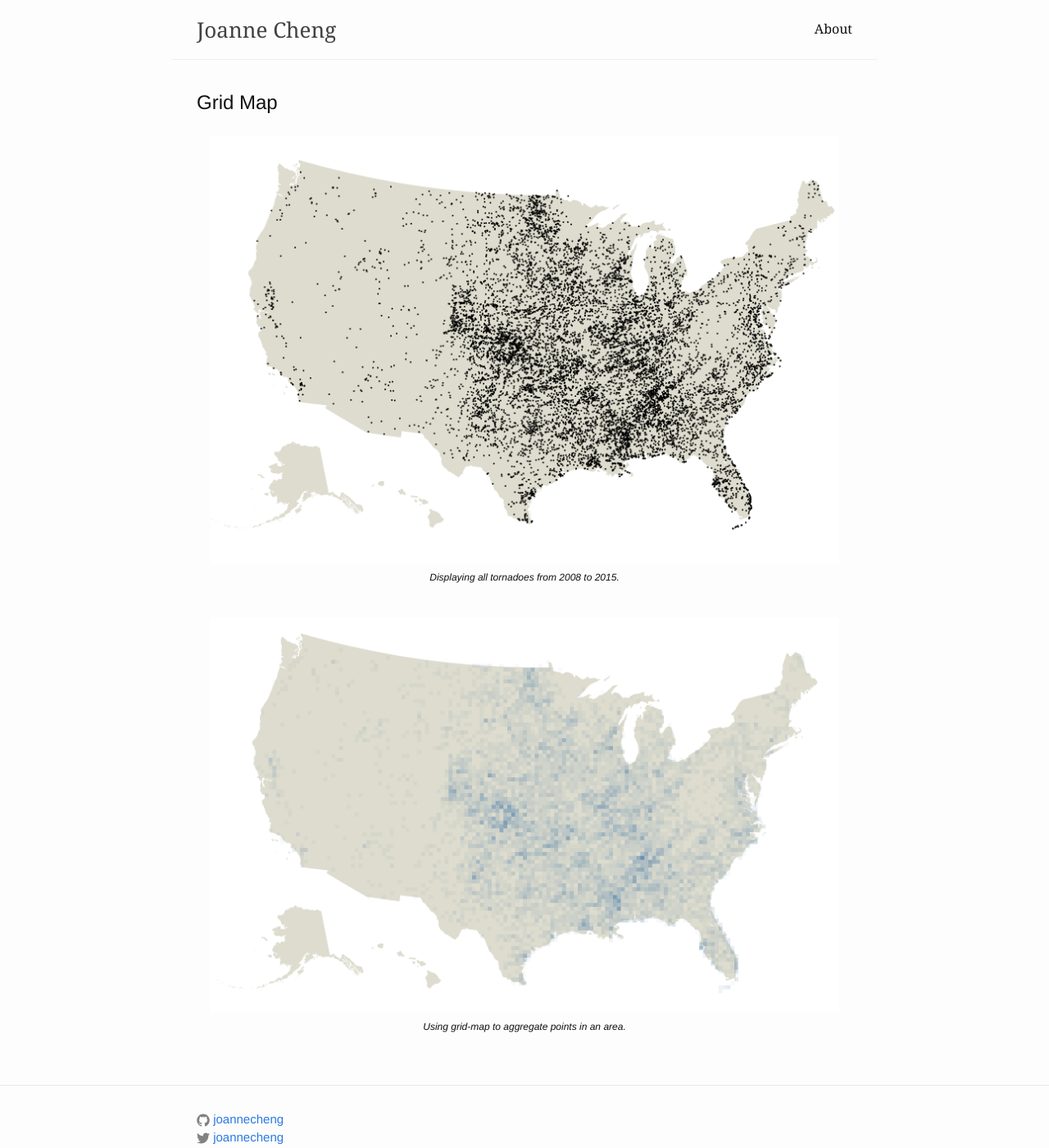
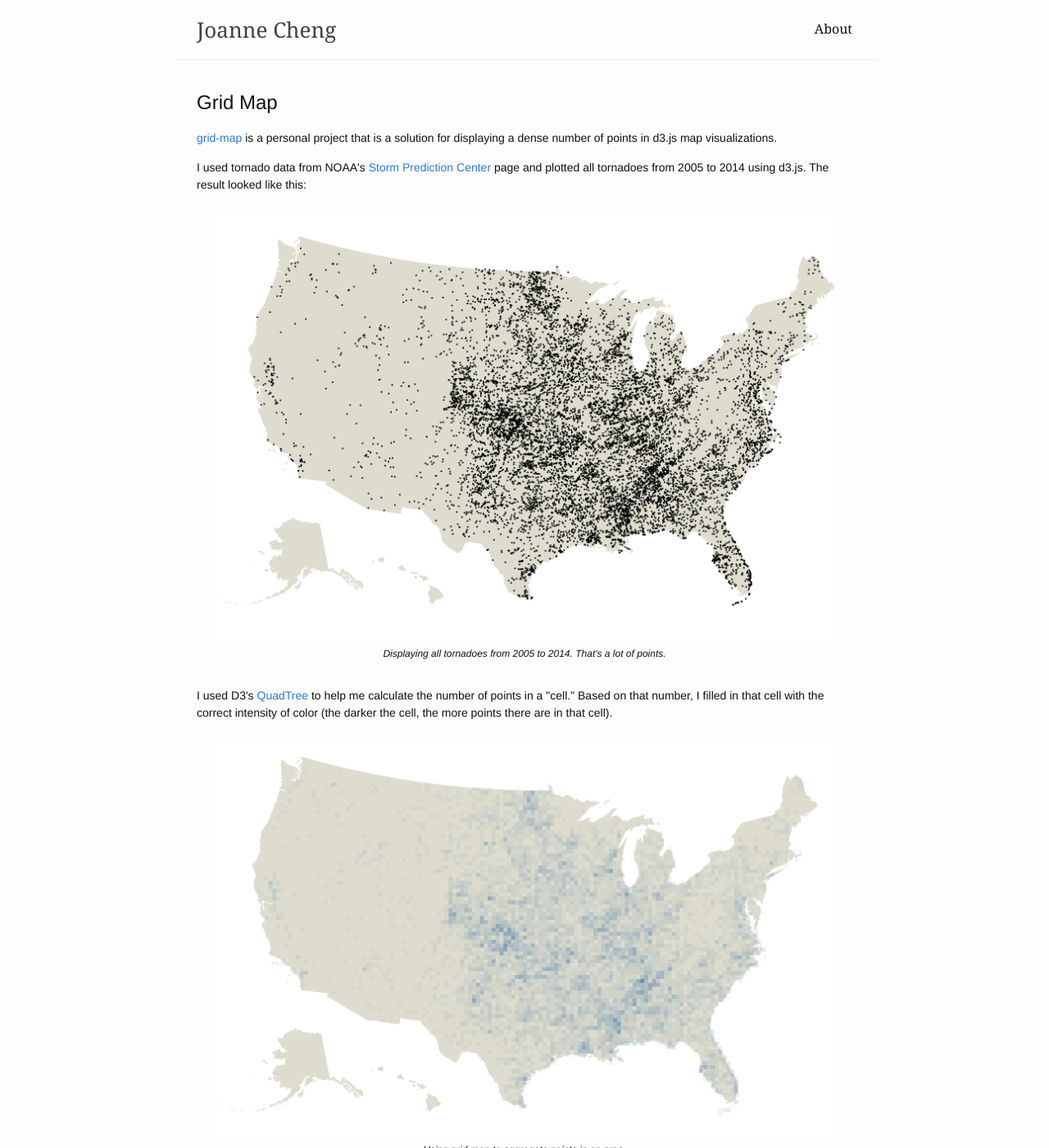
Before and after one commit to joannecheng/joannecheng.github.io, a Jekyll site: the page built from projects/grid-map.html, in a window 1280 px wide and 1400 px high. Shown: the whole window at 82% size. Built offline with Jekyll 4.4.1, drawn with Linux system fonts in a browser that asks for light colours; nearby versions of some CDN libraries; library files that are not in the unit come from our copies; some of the changed text lies outside the part shown.

Commit message:
Update grid map description

```diff
--- a/projects/grid-map.html
+++ b/projects/grid-map.html
@@ -5,27 +5,57 @@ layout: default
 <h2>Grid Map</h2>
 
 <div class="f6">
+  <p>
+    <a href="https://github.com/joannecheng/grid_map">grid-map
+    </a>
+    is a personal project that is a solution
+    for displaying a dense number of points in d3.js map visualizations.
+
+  <p>
+    I used tornado data from NOAA's
+    <a href="http://www.spc.noaa.gov/wcm/">
+      Storm Prediction Center
+    </a>
+    page and plotted all tornadoes from 2005 to 2014 using d3.js.
+    The result looked like this:
+  </p>
+
   <section class="center pt2 pb4 mw7">
     <img
       class="pb2"
       src="/assets/img/grid-map/tornadoes-aggregated-before.png"
-      title="All tornadoes from 2008-2015"
-      alt="All tornadoes from 2008-2015" />
+      title="All tornadoes from 2005-2014"
+      alt="All tornadoes from 2005-2014" />
 
     <div class="f7 i tc">
-      Displaying all tornadoes from 2008 to 2015.
+      Displaying all tornadoes from 2005 to 2014. That's a lot of points.
     </div>
   </section>
+
+  <p>
+    I used D3's <a href="https://github.com/d3/d3-quadtree">QuadTree</a> to
+    help me calculate the number of points in a "cell."
+    Based on that number,
+    I filled in that cell with the correct intensity of color (the darker the
+    cell, the more points there are in that cell).
+  </p>
 
   <section class="center pt2 pb4 mw7">
     <img
       class="pb2"
       src="/assets/img/grid-map/tornadoes-aggregated-after.png"
-      title="All tornadoes from 2008-2015"
-      alt="All tornadoes from 2008-2015" />
+      title="All tornadoes from 2005-2014"
+      alt="All tornadoes from 2005-2014" />
 
     <div class="f7 i tc">
       Using grid-map to aggregate points in an area.
     </div>
   </section>
+
+  <p>
+    You can check out the project on
+    <a href="https://github.com/joannecheng/grid_map">
+      GitHub
+    </a>.
+  </p>
 </div>
```
